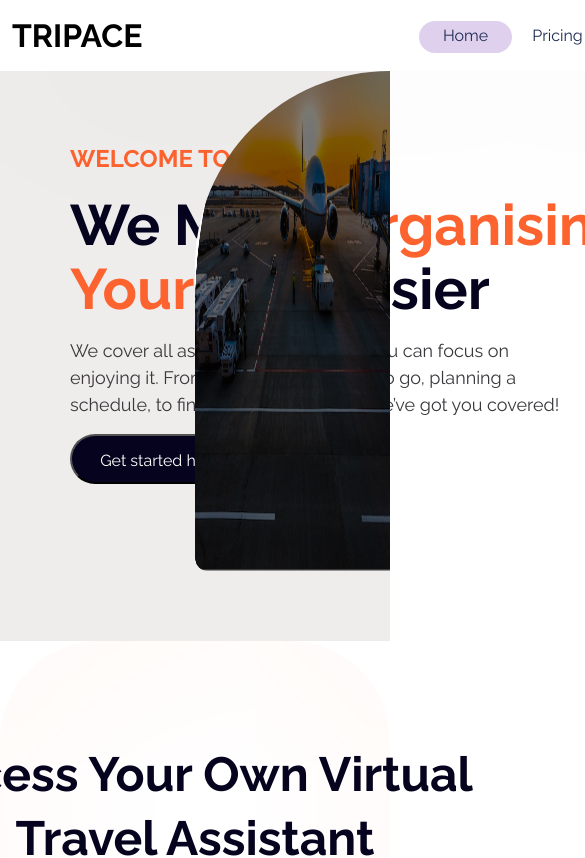
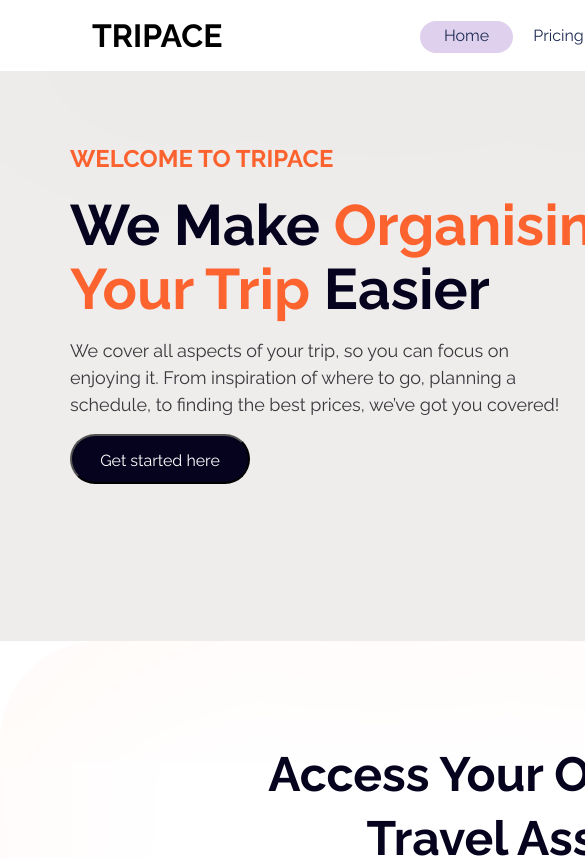
Before and after one commit to Abdulmajid48/tripace, a React (Create React App) app in the folder client/: page / in a window 390 px wide. Shown: the top 858 px of the page, 585 px wide, since content can reach past the window. Built offline with nearby package versions, Linux system fonts and the light colour scheme.

Commit message:
eight commit

```diff
--- a/client/public/index.css
+++ b/client/public/index.css
@@ -6,13 +6,50 @@ body {
   background-color: white;
 }
 
+@media screen and (min-width: 300px) and (max-width: 570px) {
+  .footer,
+  .navbarcontainer,
+  .general,
+  .authdiv {
+    width: 280dvw;
+  }
+}
+
+@media screen and (min-width: 570px) and (max-width: 700px) {
+  .footer,
+  .general,
+  .navbarcontainer,
+  .authdiv {
+    width: 200dvw;
+  }
+}
+
+@media screen and (min-width: 700px) and (max-width: 994px) {
+  .footer,
+  .general,
+  .navbarcontainer,
+  .authdiv {
+    width: 170dvw;
+  }
+
+  .airport {
+    flex-shrink: 1;
+    flex-basis: 40%;
+  }
+}
+
+.containers {
+  display: flex;
+  flex-direction: row;
+  gap: 30px;
+  margin-left: 80px;
+}
 /* -------NavBar------------ */
 
 .navbarcontainer {
   background-color: #ffffff;
   box-shadow: 0px 4px 234px 0px #0000000d;
 }
-
 .navitems {
   display: flex;
   justify-content: space-between;
@@ -86,15 +123,6 @@ body {
   flex-direction: row;
   justify-content: space-around;
 }
-
- @media  (max-width: 500px) {
-     .footer{
-      width: 300dvw;
-     }
-     .navbarcontainer{
-      width: 300dvw;
-     }
-  }
 
 .bigsection {
   display: flex;
@@ -215,21 +243,20 @@ footer ul {
 
 .airport {
   height: 500px;
-  width: 50%;
+  flex-basis: 50%;
   border-radius: 300px 0 0 20px;
 }
 
 .imgword {
   height: 570px;
-  width: 40%;
+  flex-basis: 40%;
   padding: 70px 0 0 70px;
   align-self: center;
 }
 
 .welcome {
-  width: 300px;
+  /* width: 300px; */
   height: 36px;
-  font-family: "Raleway", sans-serif;
   font-size: 24px;
   font-weight: 700;
   line-height: 36px;
@@ -241,7 +268,6 @@ footer ul {
 .wemake {
   width: 560px;
   height: 128px;
-  font-family: "Raleway", sans-serif;
   font-size: 57px;
   font-weight: 700;
   line-height: 64px;
@@ -438,6 +464,10 @@ footer ul {
   height: auto;
 }
 
+.testimonials {
+  height: auto;
+  width: auto;
+}
 .custom {
   width: 400px;
   height: 310px;
@@ -505,9 +535,10 @@ footer ul {
   display: flex;
   justify-content: center;
   align-items: center;
-  width: 70%;
+  flex-basis: 70%;
   height: 100%;
   background-color: #ffffff;
+  flex: 1 1 1;
 }
 
 .accountpic {
@@ -521,7 +552,8 @@ footer ul {
   flex-direction: column;
   align-items: center;
   background-color: #ffffff;
-  width: 80%;
+  flex-basis: 80%;
+  flex: 1 1 1;
   height: 92%;
   border-radius: 20px;
   box-shadow: 0px 4px 58px 0px #0000001a;
@@ -533,7 +565,7 @@ footer ul {
   flex-direction: column;
   align-items: center;
   background-color: #ffffff;
-  width: 80%;
+  max-width: 80%;
   height: 90%;
 }
 
--- a/client/src/components/Body.jsx
+++ b/client/src/components/Body.jsx
@@ -5,7 +5,7 @@ import bodies from "./Bodies";
 // Home Page Body Elements
 function Body() {
   return (
-    <div>
+    <div className="general">
       <div className="imgdiv">
         <div className="imgword">
           <p className="welcome">WELCOME TO TRIPACE</p>
--- a/client/src/components/Nav.jsx
+++ b/client/src/components/Nav.jsx
@@ -1,12 +1,11 @@
 import { NavLink } from "react-router-dom";
-
 
 // Main Nav Bar
 function Navbar(props) {
   return (
     <div>
       <nav className="navbar navbar-expand-lg navbarcontainer">
-        <div className="container-fluid container">
+        <div className="container-fluid containers">
           <div>
             <NavLink to="/" className="navbar-brand navtripace">
               {props.tripace}
```
